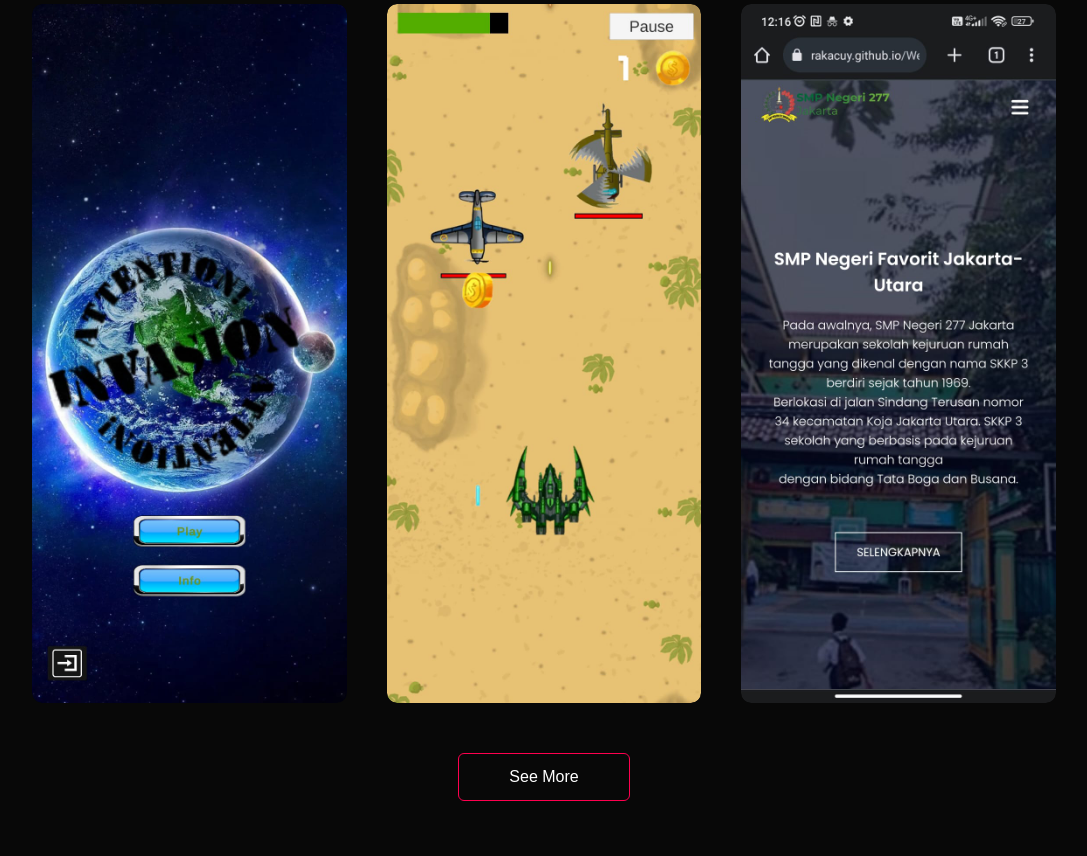
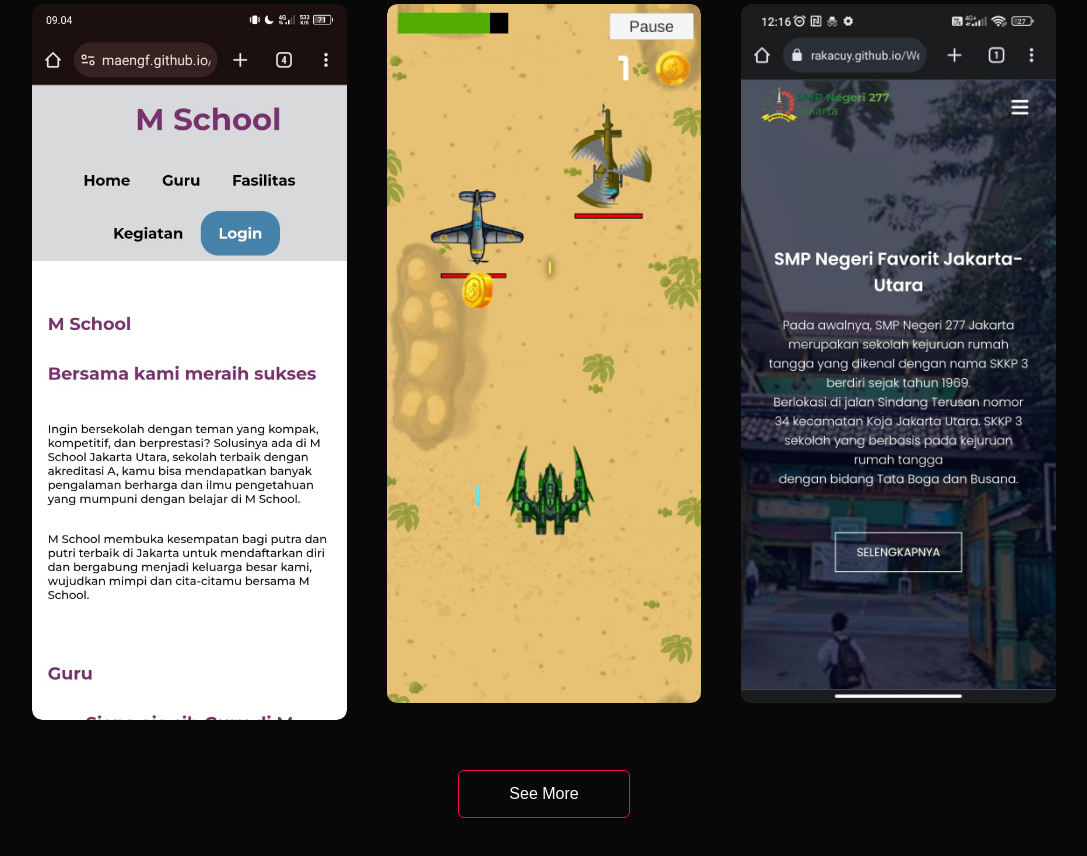
Before and after one commit to RakaCuy/Portfolio-RMR, a plain HTML site: page index.html in a window 1280 px wide. Shown: the part 2112-2968 px from the top of the page, without its empty margins (96-1183 px from the left). Drawn offline with Linux system fonts and the light colour scheme.

Commit message:
Update index.html

```diff
--- a/index.html
+++ b/index.html
@@ -92,18 +92,18 @@
         <h1 class="sub-title">Our Work</h1>
         <div class="work-list">
             <div class="work">
-                <img src="work1.jpg">
+                <img src="webschoolmaesh.jpg">
                 <div class="layer">
                     <h3>Game</h3>
-                    <p>Salah satu game kita develop.</p>
-                    <a href="#"><i class="fa-solid fa-arrow-up-right-from-square"></i></a>
+                    <p>Website kami yang sudah dikembangkan</p>
+                    <a href="https://maengf.github.io/mschool/" target="_blank"><i class="fa-solid fa-arrow-up-right-from-square"></i></a>
                 </div>
             </div>
             <div class="work">
                 <img src="work2.jpg">
                 <div class="layer">
                     <h3>Game</h3>
-                    <p>Gameplay dari Earth Invasion</p>
+                    <p>Game kami "Earth Invasion"</p>
                     <a href="#"><i class="fa-solid fa-arrow-up-right-from-square"></i></a>
                 </div>
             </div>
@@ -111,7 +111,7 @@
                 <img src="work3p2.jpg">
                 <div class="layer">
                     <h3>Website</h3>
-                    <p>Website kami yang sudah kami kembangkan.</p>
+                    <p>Website kami yang sedang kami kembangkan.</p>
                     <a href="https://rakacuy.github.io/Website-Sekolah/" target="_blank"><i class="fa-solid fa-arrow-up-right-from-square"></i></a>
                 </div>
             </div>
```
